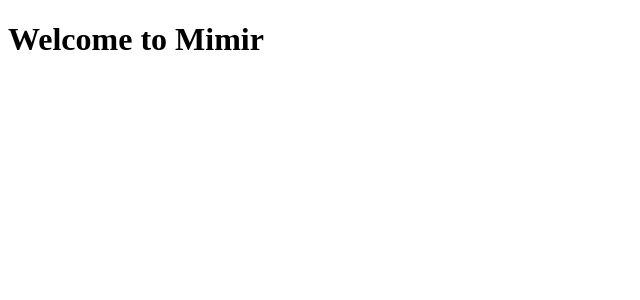
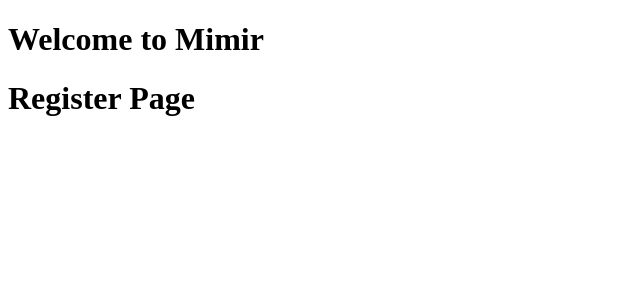
Before and after one commit to pacc-jean/mimir, a React (Create React App) app in the folder client/: page /register in a window 1280 px wide. Shown: the top 300 px of the page, without its empty margins (0-640 px from the left). Built offline with nearby package versions, Linux system fonts and the light colour scheme.

Commit message:
create Home.js, Login.js, Register.js and register the routes in App.js

```diff
--- a/client/src/App.js
+++ b/client/src/App.js
@@ -1,7 +1,17 @@
+import { Routes, Route } from "react-router-dom";
+import Home from "./pages/Home";
+import Login from "./pages/Login";
+import Register from "./pages/Register";
+
 function App() {
   return (
     <div>
       <h1>Welcome to Mimir</h1>
+      <Routes>
+        <Route path="/" element={<Home />} />
+        <Route path="/login" element={<Login />} />
+        <Route path="/register" element={<Register />} />
+      </Routes>
     </div>
   );
 }
--- /dev/null
+++ b/client/src/pages/Home.js
@@ -0,0 +1,5 @@
+const Home = () => {
+    return <h1>Home Page</h1>;
+  };
+
+  export default Home;
--- /dev/null
+++ b/client/src/pages/Login.js
@@ -0,0 +1,5 @@
+const Login = () => {
+    return <h1>Login Page</h1>;
+  };
+
+  export default Login;
--- /dev/null
+++ b/client/src/pages/Register.js
@@ -0,0 +1,5 @@
+const Register = () => {
+    return <h1>Register Page</h1>;
+  };
+
+  export default Register;
```
